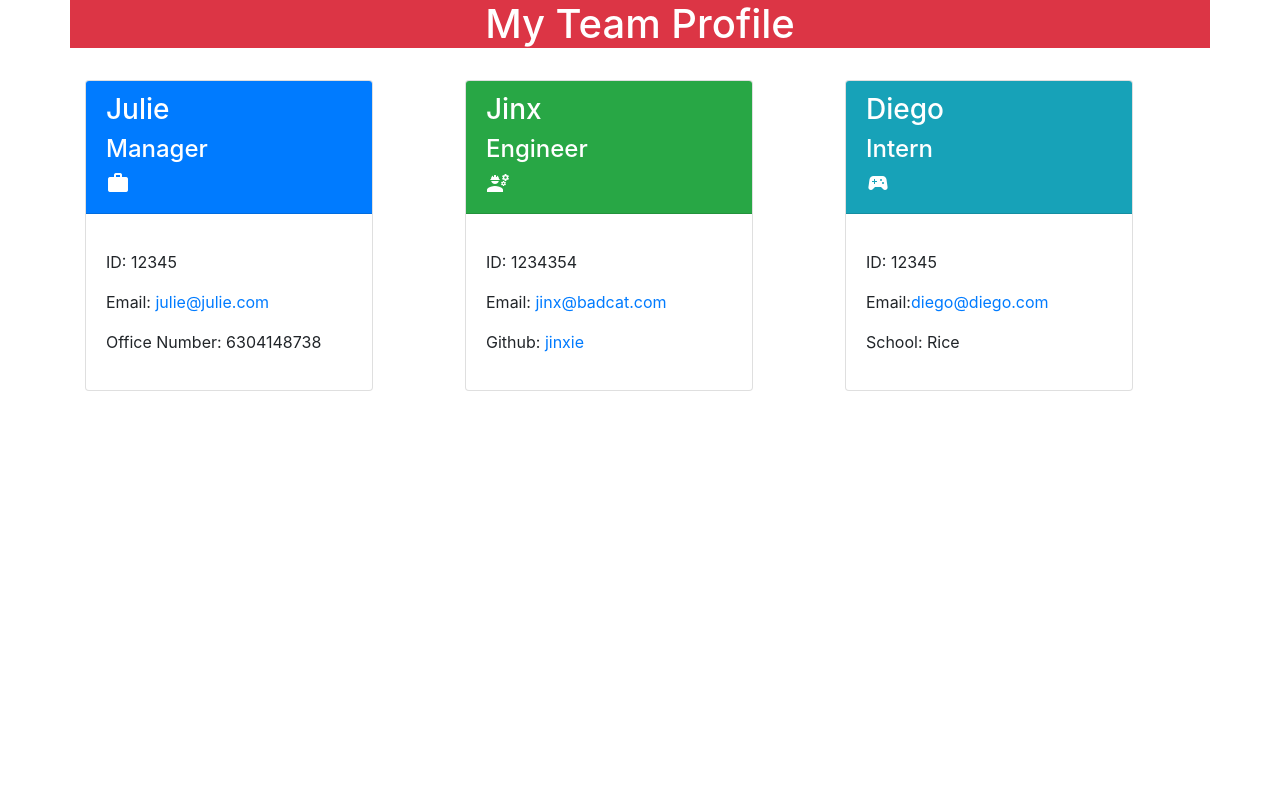
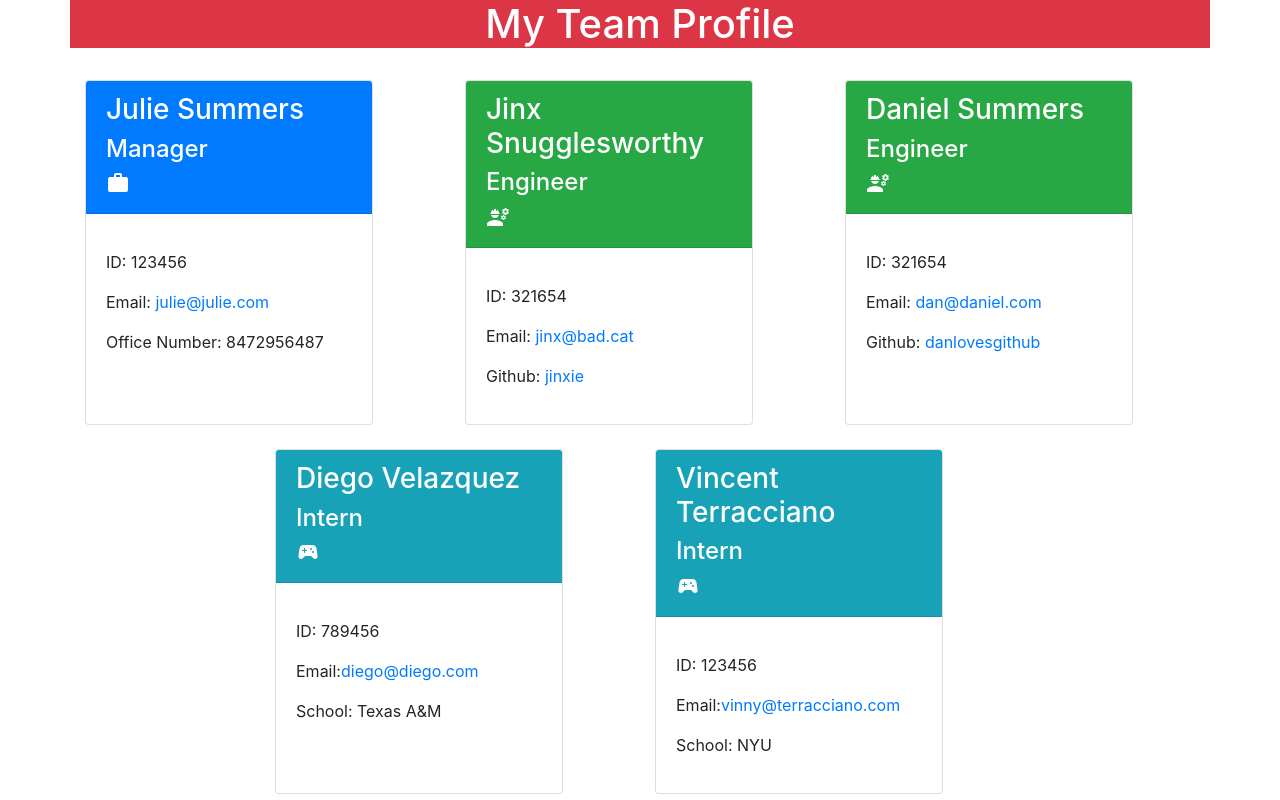
Before and after one commit to Jsumme1/TeamProfileGenerator, a website: page dist/index.html in a window 1280 px wide. Drawn offline with nearby package versions, Linux system fonts and the light colour scheme.

Commit message:
example html and readme added

```diff
--- a/dist/index.html
+++ b/dist/index.html
@@ -25,13 +25,13 @@
     <div class="col-4 mt-4">
         <div class="card h-100" style="max-width: 18rem;">
             <div class="card-header text-white bg-primary mb-3">
-                <h3>Julie</h3>
+                <h3>Julie Summers</h3>
                 <h4>Manager</h4><i class="material-icons">work</i>
             </div>
             <div class="card-body">
-                <p>ID: 12345</p>
+                <p>ID: 123456</p>
                 <p>Email: <a href="mailto:julie@julie.com">julie@julie.com</a></p>
-                <p>Office Number: 6304148738</p>
+                <p>Office Number: 8472956487</p>
             </div>
         </div>
     </div>
@@ -39,12 +39,12 @@
     <div class="col-4 mt-4">
         <div class="card h-100" style="max-width: 18rem;">
             <div class="card-header text-white bg-success mb-3">
-                <h3>Jinx</h3>
+                <h3>Jinx Snugglesworthy</h3>
                 <h4>Engineer</h4><i class="material-icons">engineering</i>
             </div>
             <div class="card-body">
-                <p>ID: 1234354</p>
-                <p>Email: <a href="mailto:jinx@badcat.com">jinx@badcat.com</a></p>
+                <p>ID: 321654</p>
+                <p>Email: <a href="mailto:jinx@bad.cat">jinx@bad.cat</a></p>
                 <p>Github: <a href="https://github.com/jinxie">jinxie</a></p>
             </div>
         </div>
@@ -52,14 +52,42 @@
 
     <div class="col-4 mt-4">
         <div class="card h-100" style="max-width: 18rem;">
+            <div class="card-header text-white bg-success mb-3">
+                <h3>Daniel Summers</h3>
+                <h4>Engineer</h4><i class="material-icons">engineering</i>
+            </div>
+            <div class="card-body">
+                <p>ID: 321654</p>
+                <p>Email: <a href="mailto:dan@daniel.com">dan@daniel.com</a></p>
+                <p>Github: <a href="https://github.com/danlovesgithub">danlovesgithub</a></p>
+            </div>
+        </div>
+    </div>
+
+    <div class="col-4 mt-4">
+        <div class="card h-100" style="max-width: 18rem;">
             <div class="card-header text-white bg-info mb-3">
-                <h3>Diego</h3>
+                <h3>Diego Velazquez</h3>
                 <h4>Intern</h4><i class="material-icons">sports_esports</i>
             </div>
             <div class="card-body">
-                <p>ID: 12345</p>
+                <p>ID: 789456</p>
                 <p>Email:<a href="mailto:diego@diego.com">diego@diego.com</a></p>
-                <p>School: Rice</p>
+                <p>School: Texas A&M</p>
+            </div>
+    </div>
+</div>
+
+    <div class="col-4 mt-4">
+        <div class="card h-100" style="max-width: 18rem;">
+            <div class="card-header text-white bg-info mb-3">
+                <h3>Vincent Terracciano</h3>
+                <h4>Intern</h4><i class="material-icons">sports_esports</i>
+            </div>
+            <div class="card-body">
+                <p>ID: 123456</p>
+                <p>Email:<a href="mailto:vinny@terracciano.com">vinny@terracciano.com</a></p>
+                <p>School: NYU</p>
             </div>
     </div>
 </div>
```
Also changed, not shown: README.md, src/teamexampl.JPG (added).
